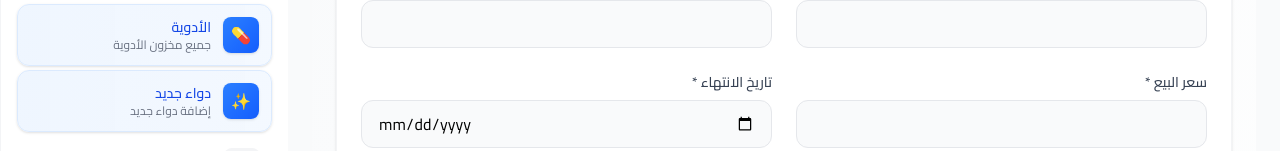
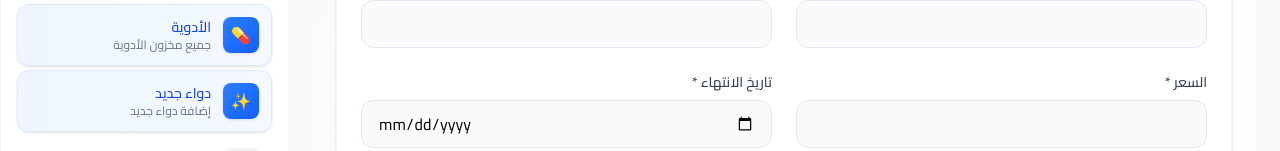
Before and after one commit to Ammaralibrahim/stocksistem, a Next.js app in the folder frontend/: page /drugs/new in a window 1280 px wide. Shown: the part 234-385 px from the top of the page. Built offline with nearby package versions, Linux system fonts and the light colour scheme; no server answers; sample sign-in values are in the browser's storage.

Commit message:
change sell price to price

```diff
--- a/frontend/src/app/drugs/[id]/page.js
+++ b/frontend/src/app/drugs/[id]/page.js
@@ -141,7 +141,7 @@
                 />
               </div>
               <div>
-                <label className="block text-sm font-medium text-gray-700 mb-2">سعر البيع *</label>
+                <label className="block text-sm font-medium text-gray-700 mb-2">السعر *</label>
                 <input
                   name="price"
                   type="number"
--- a/frontend/src/app/drugs/new/page.js
+++ b/frontend/src/app/drugs/new/page.js
@@ -97,7 +97,7 @@
                 />
               </div>
               <div>
-                <label className="block text-sm font-medium text-gray-700 mb-2">سعر البيع *</label>
+                <label className="block text-sm font-medium text-gray-700 mb-2">السعر *</label>
                 <input
                   name="price"
                   type="number"
```
